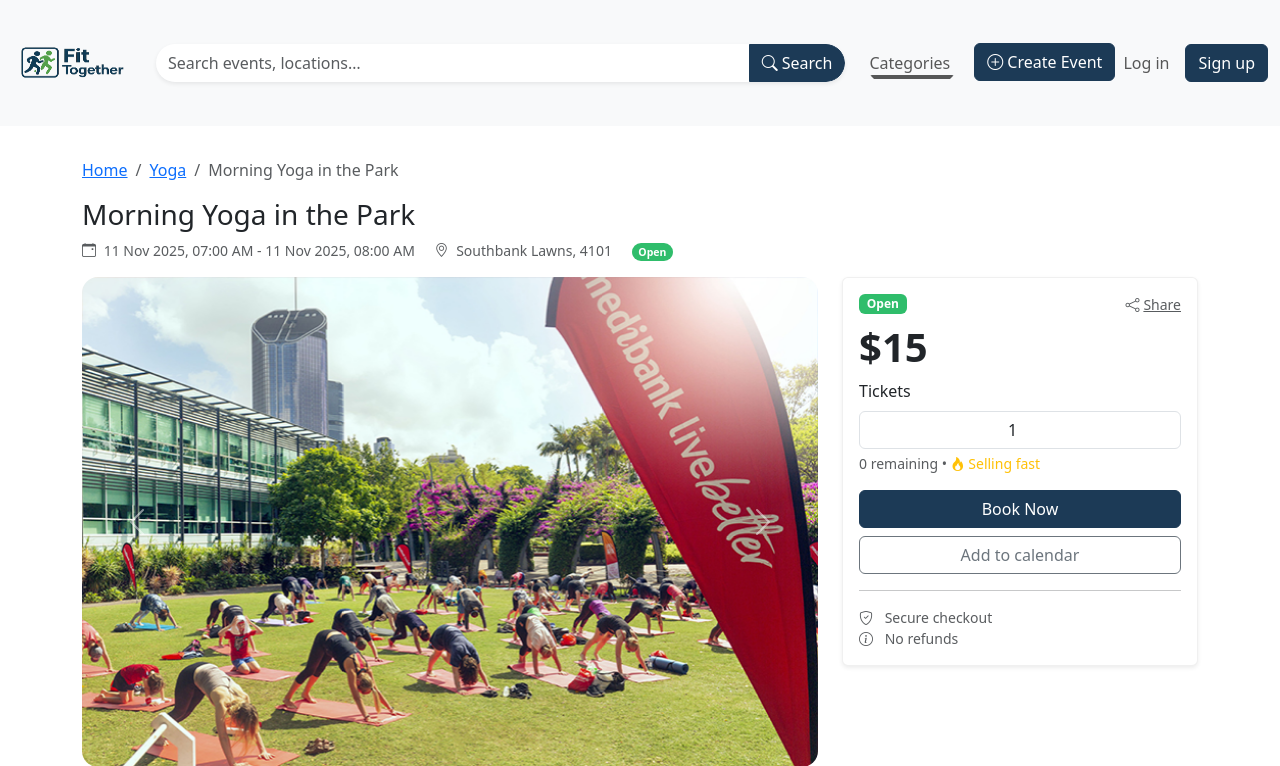
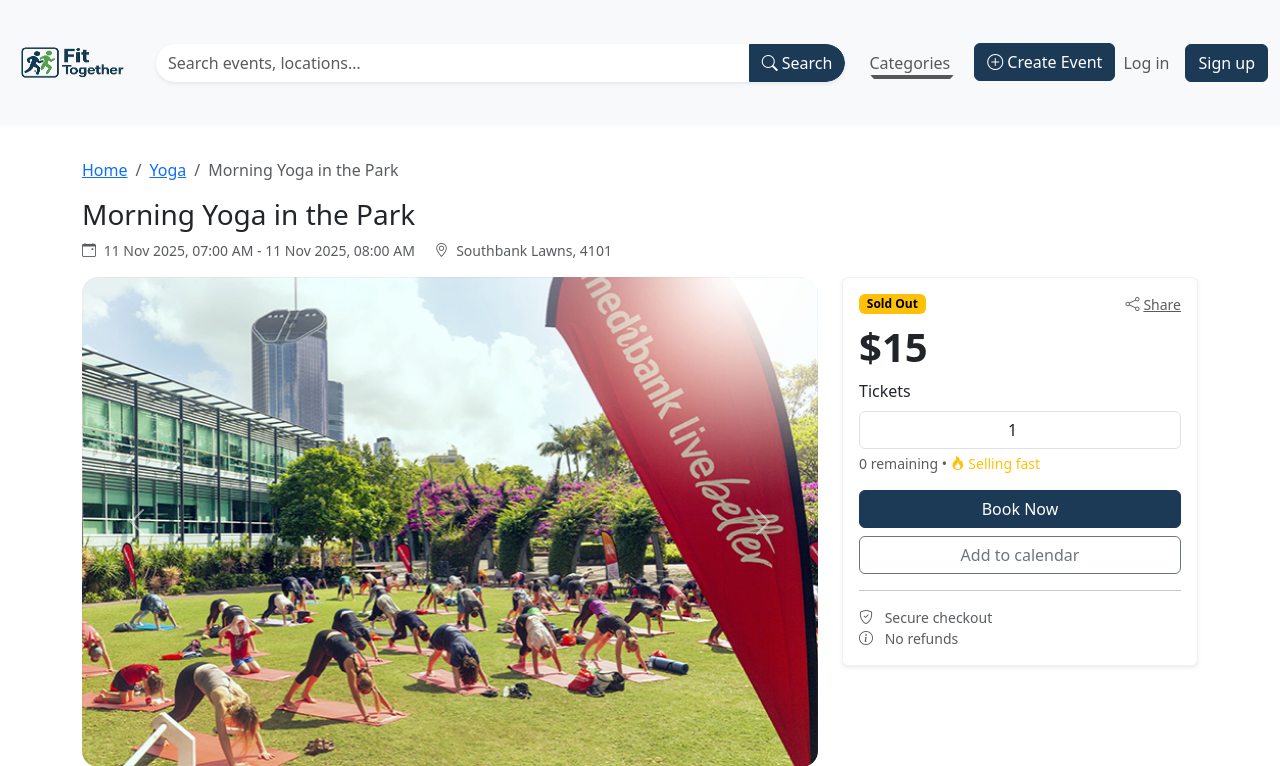
Before and after one commit to santo1827/IAB207-G45, a Flask app: page /event/1 in a window 1280 px wide. Shown: the top 766 px of the page. Run offline with Flask 3, Linux system fonts and the light colour scheme; some libraries are stand-ins or nearby versions.

Commit message:
Showing event status on event details page and main page

```diff
--- a/website/models.py
+++ b/website/models.py
@@ -42,6 +42,9 @@ class Event(db.Model):
     created_at = db.Column(db.DateTime, default=datetime.utcnow)
 
     images = db.Column(db.String(1000))
+
+    cancelled = db.Column(db.Boolean, default=False)
+
     reviews = db.relationship('Review', backref='events')
 
     bookings = db.relationship('Booking', backref='event', lazy=True)
@@ -53,6 +56,17 @@ class Event(db.Model):
     @property
     def tickets_remaining(self):
         return self.number_of_tickets - self.tickets_sold
+
+    @property
+    def status(self):
+        if(self.cancelled):
+            return "Cancelled"
+        elif(datetime.utcnow() > self.start_time):
+            return "Inactive"
+        elif(self.tickets_remaining <= 0):
+            return "Sold Out"
+        else:
+            return "Open"
 
 	# string print method
     def __repr__(self):
--- a/website/templates/EventDetailsPage.html
+++ b/website/templates/EventDetailsPage.html
@@ -23,9 +23,6 @@
       </li>
       <li class="list-inline-item me-3" id="eventLocationMeta">
         <i class="bi bi-geo-alt me-1"></i> {{event.location}}
-      </li>
-      <li class="list-inline-item">
-        <span id="eventStatusBadge" class="badge rounded-pill text-bg-success">Open</span>
       </li>
     </ul>
   </header>
@@ -136,7 +133,15 @@
       <div class="card shadow-sm position-sticky top-0" style="z-index: 1;">
         <div class="card-body">
           <div class="d-flex justify-content-between align-items-center mb-2">
-            <span id="bookingStatusBadge" class="badge text-bg-success">Open</span>
+
+            <span id="bookingStatusBadge" class="badge
+                        {% if event.status == 'Open'%}text-bg-success
+                        {% elif event.status == 'Sold Out'%}text-bg-warning
+                        {% elif event.status == 'Inactive'%}text-bg-secondary
+                        {% elif event.status == 'Cancelled'%}text-bg-danger
+                        {% endif %}">{{event.status}}
+            </span>
+
             <a id="shareEventLink" href="#" class="text-muted small">
               <i class="bi bi-share me-1"></i>Share
             </a>
```
Also changed, not shown: website/templates/index.html (+7 -1 lines), instance/events.db.
